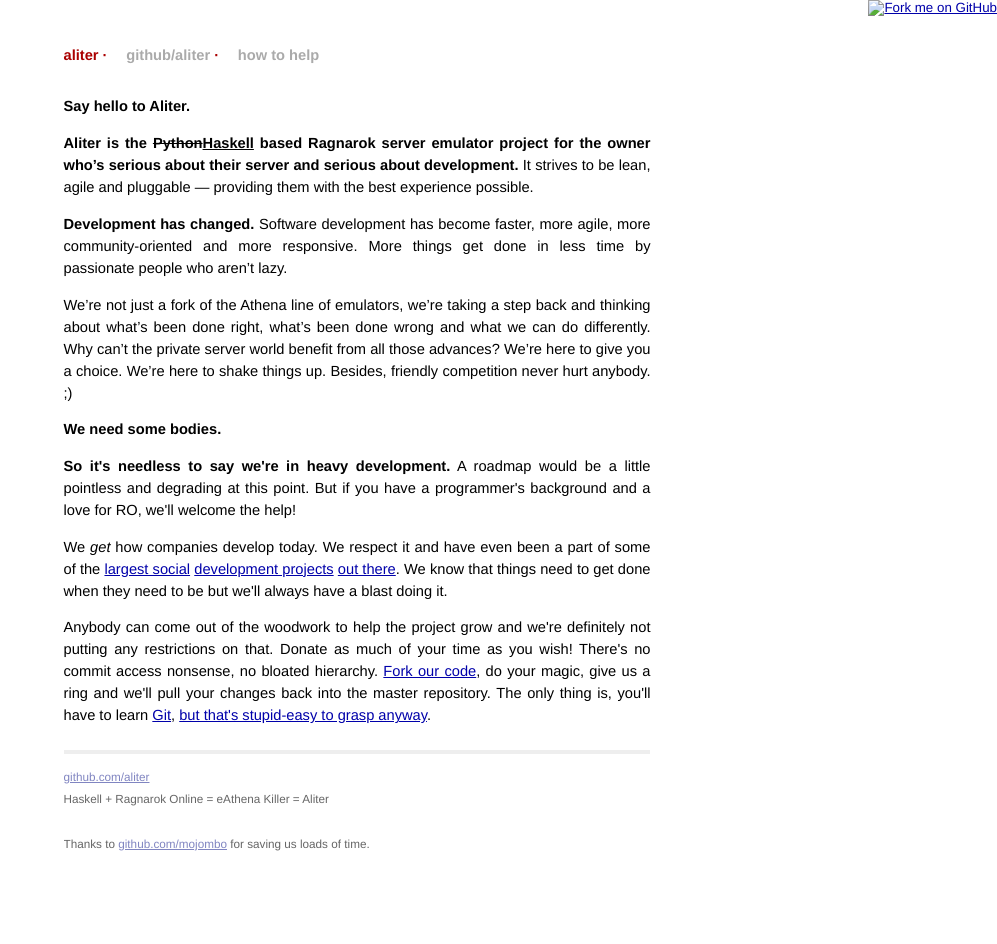
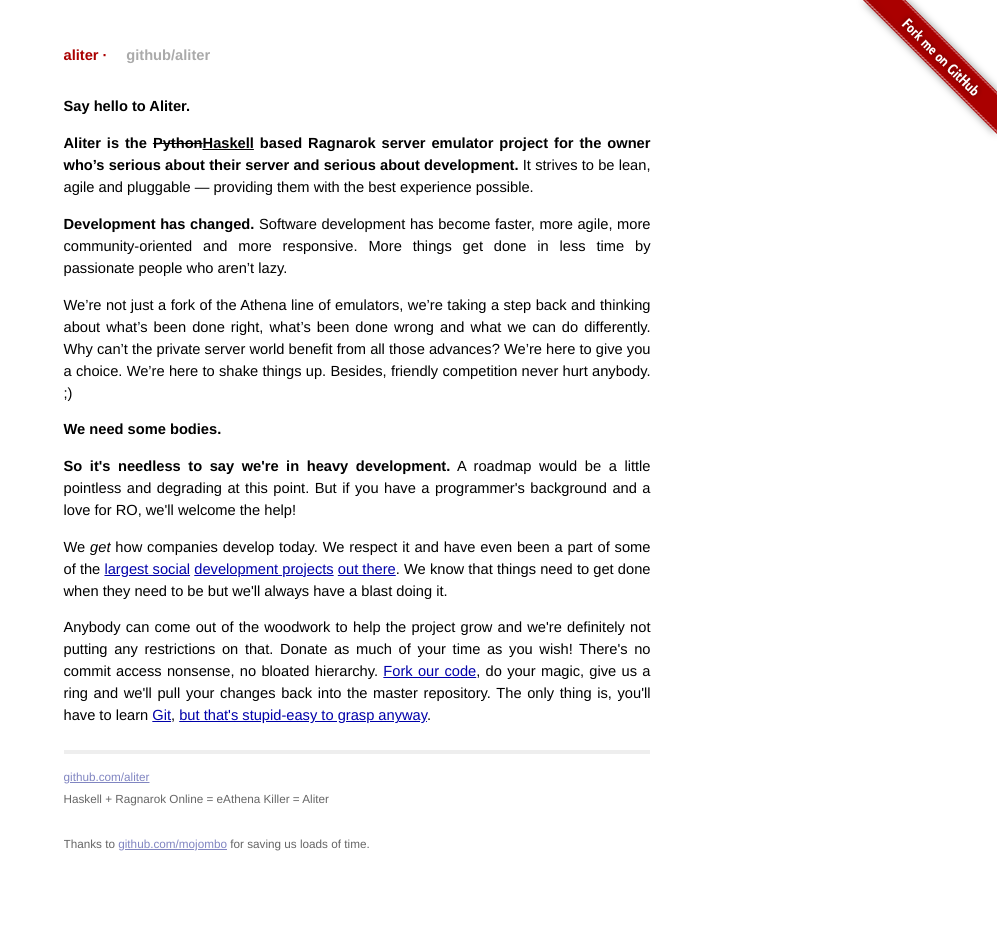
Before and after one commit to aliter/aliter.github.com, a Jekyll site: the page built from index.html, in a window 1280 px wide. Shown: the whole page, without its empty margins (283-1280 px from the left). Built offline with Jekyll 4.4.1, drawn with Linux system fonts in a browser that asks for light colours; Markdown is read by kramdown in place of the engine named in the settings.

Commit message:
Addin' the FORK image.

```diff
--- a/_layouts/default.html
+++ b/_layouts/default.html
@@ -13,7 +13,7 @@
     <div class="title">
         <a href="/">aliter</a>
         &middot; <a class="extra" href="http://github.com/aliter">github/aliter</a>
-        &middot; <a class="extra" href="/#howtohelp">how to help</a>
+        <!-- &middot; <a class="extra" href="/#howtohelp">how to help</a> -->
     </div>
 
     {{ content }}
```
Also changed, not shown: images/forkme_right_red_aa0000.png (added).
